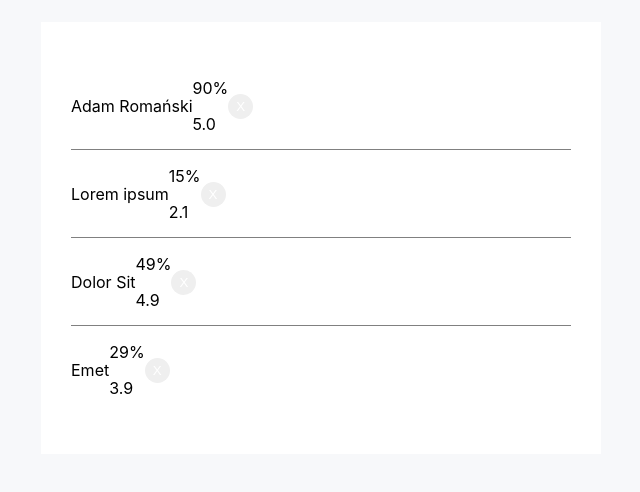
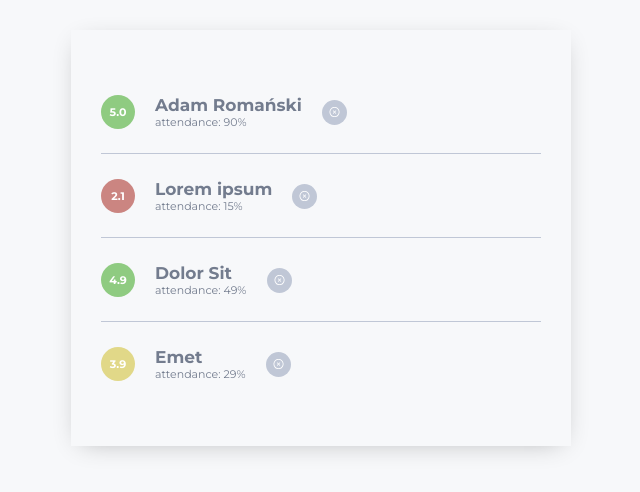
Before and after one commit to Niemir/StudyBuddy, a React app: page / in a window 1280 px wide. Shown: the part 162-654 px from the top of the page, without its empty margins (319-959 px from the left). Built offline with nearby package versions, Linux system fonts and the light colour scheme.

Commit message:
Add atomic design approach, styling whole UsersList compontent

```diff
--- a/public/index.html
+++ b/public/index.html
@@ -5,10 +5,9 @@
     <link rel="icon" href="%PUBLIC_URL%/favicon.ico" />
     <meta name="viewport" content="width=device-width, initial-scale=1" />
     <meta name="theme-color" content="#000000" />
-    <meta
-      name="description"
-      content="Web site created using create-react-app"
-    />
+    <link rel="preconnect" href="https://fonts.gstatic.com" />
+    <link href="https://fonts.googleapis.com/css2?family=Montserrat:wght@400;700&display=swap" rel="stylesheet" />
+    <meta name="description" content="Web site created using create-react-app" />
     <link rel="apple-touch-icon" href="%PUBLIC_URL%/logo192.png" />
     <!--
       manifest.json provides metadata used when your web app is installed on a
--- /dev/null
+++ b/src/assets/styles/globalStyle.js
@@ -0,0 +1,25 @@
+import { createGlobalStyle } from 'styled-components';
+
+export const GlobalStyle = createGlobalStyle`
+
+
+
+html{
+    box-sizing:border-box;
+
+}
+*,*::before,*::after{
+    box-sizing:inherit;
+    padding:0;
+    margin:0;
+}
+body{
+    font-family: 'Montserrat', sans-serif;
+
+}
+button,a {
+    /* font-family: 'Montserrat', sans-serif; */
+
+}
+
+`;
--- /dev/null
+++ b/src/assets/styles/theme.js
@@ -0,0 +1,17 @@
+export const theme = {
+  colors: {
+    white: '#FFFFFF',
+    lightGrey: '#F7F8FA',
+    grey: '#C0C7D6',
+    darkGrey: '#737C8E',
+    black: '#111111',
+    success: '#8FCB81',
+    error: '#CB8581',
+    warning: '#E1D888',
+  },
+  fontSize: {
+    l: '17px',
+    m: '12px',
+    s: '11px',
+  },
+};
--- a/src/compontents/UsersList/UsersList.js
+++ /dev/null
@@ -1,32 +0,0 @@
-import Reactcd from 'react';
-import { users } from 'data/users';
-
-import styled from 'styled-components';
-
-const Wrapper = styled.div`
-  width: 100%;
-  max-width: 500px;
-  background-color: white;
-  padding: 40px 30px;
-  box-shadow: 0 5px 15px -10px (0, 0, 0, 0.3);
-`;
-
-const StyledList = styled.ul`
-  margin: 0;
-  padding: 0;
-  list-style: none;
-`;
-
-import UsersListItem from 'compontents/UsersListItem/UsersListItem';
-
-const UsersList = () => (
-  <Wrapper>
-    <StyledList>
-      {users.map((userData) => (
-        <UsersListItem userData={userData} />
-      ))}
-    </StyledList>
-  </Wrapper>
-);
-
-export default UsersList;
--- a/src/compontents/UsersListItem/UsersListItem.js
+++ /dev/null
@@ -1,46 +0,0 @@
-import React from 'react';
-import PropTypes from 'prop-types';
-import styled from 'styled-components';
-
-const Wrapper = styled.li`
-  display: flex;
-  align-items: center;
-  position: relative;
-  &:not(:last-child)::after {
-    content: '';
-    position: absolute;
-    width: 100%;
-    height: 1px;
-    background-color: grey;
-    bottom: 0;
-  }
-`;
-const StyledButton = styled.button`
-  width: 25px;
-  height: 25px;
-  background-color: '#c0c7d6';
-  border-radius: 50%;
-  border: none;
-  color: white;
-`;
-
-const UsersListItem = ({ userData: { name, attendance, average = '0%' } }) => (
-  <Wrapper>
-    <div>{name}</div>
-    <div>
-      <p>{attendance}</p>
-      <p>{average}</p>
-    </div>
-    <StyledButton isSecondary>X</StyledButton>
-  </Wrapper>
-);
-
-UsersListItem.propTypes = {
-  userData: PropTypes.shape({
-    name: PropTypes.string.isRequired,
-    attendance: PropTypes.string,
-    average: PropTypes.string.isRequired,
-  }),
-};
-
-export default UsersListItem;
--- /dev/null
+++ b/src/compontents/atoms/Average/Average.js
@@ -0,0 +1,4 @@
+import React from 'react';
+import { Wrapper } from './Average.styles';
+
+export const Average = ({ average }) => <Wrapper average={average}>{average}</Wrapper>;
--- /dev/null
+++ b/src/compontents/atoms/Average/Average.styles.js
@@ -0,0 +1,28 @@
+import styled from 'styled-components';
+
+const calculateRating = (rating, theme) => {
+  const ratingNum = parseFloat(rating);
+  if (ratingNum >= 2.0 && ratingNum < 3.0) {
+    return theme.colors.error;
+  } else if (ratingNum >= 3.0 && ratingNum < 4.0) {
+    return theme.colors.warning;
+  } else if (ratingNum >= 4.0 && ratingNum <= 5.0) {
+    return theme.colors.success;
+  } else {
+    return theme.colors.black;
+  }
+};
+
+export const Wrapper = styled.div`
+  display: flex;
+  align-items: center;
+  justify-content: center;
+  font-size: ${({ theme }) => theme.fontSize.s};
+  font-weight: 700;
+  border-radius: 50%;
+  width: 34px;
+  height: 34px;
+  color: white;
+  background-color: ${({ theme }) => theme.colors.error};
+  background: ${({ average, theme }) => calculateRating(average, theme)};
+`;
--- /dev/null
+++ b/src/compontents/atoms/Button/Button.js
@@ -0,0 +1,13 @@
+import React from 'react';
+// import PropTypes from 'prop-types';
+
+import { ReactComponent as DeleteIcon } from 'assets/icons/delete-icon.svg';
+import { StyledButton } from './Button.styles';
+
+const Button = (props) => (
+  <StyledButton {...props}>
+    <DeleteIcon />
+  </StyledButton>
+);
+
+export default Button;
--- /dev/null
+++ b/src/compontents/atoms/Button/Button.styles.js
@@ -0,0 +1,19 @@
+import styled from 'styled-components';
+
+export const StyledButton = styled.button`
+  display: flex;
+  align-items: center;
+  justify-content: center;
+  width: 25px;
+  height: 25px;
+  background-color: ${({ theme }) => theme.colors.grey};
+  border-radius: 50%;
+  border: none;
+  color: white;
+
+  svg {
+    width: 100%;
+    height: 100%;
+    max-width: 11px;
+  }
+`;
--- /dev/null
+++ b/src/compontents/molecules/UsersListItem/UsersListItem.js
@@ -0,0 +1,29 @@
+import React from 'react';
+import PropTypes from 'prop-types';
+import Button from 'compontents/atoms/Button/Button';
+import { Wrapper, StyledInfo } from './UsersListItem.styles';
+import { Average } from 'compontents/atoms/Average/Average';
+
+const alertMe = (index) => alert(`Student numer ${index + 1}`);
+const UsersListItem = ({ id, userData: { name, attendance = '0%', average } }) => (
+  <Wrapper>
+    <Average average={average} />
+    <StyledInfo>
+      <h2>{name}</h2>
+      <div>
+        <p>attendance: {attendance}</p>
+      </div>
+    </StyledInfo>
+    <Button onClick={() => alertMe(id)} />
+  </Wrapper>
+);
+
+UsersListItem.propTypes = {
+  userData: PropTypes.shape({
+    name: PropTypes.string.isRequired,
+    attendance: PropTypes.string,
+    average: PropTypes.string.isRequired,
+  }),
+};
+
+export default UsersListItem;
--- /dev/null
+++ b/src/compontents/molecules/UsersListItem/UsersListItem.styles.js
@@ -0,0 +1,30 @@
+import styled from 'styled-components';
+
+export const Wrapper = styled.li`
+  display: flex;
+  align-items: center;
+  position: relative;
+
+  &:not(:last-child)::after {
+    content: '';
+    position: absolute;
+    width: 100%;
+    height: 1px;
+    background-color: ${({ theme }) => theme.colors.grey};
+    bottom: 0;
+  }
+`;
+
+export const StyledInfo = styled.div`
+  padding: 25px 20px;
+  h2 {
+    font-weight: bold;
+    color: ${({ theme }) => theme.colors.darkGrey};
+    font-size: ${({ theme }) => theme.fontSize.l};
+  }
+  p {
+    font-weight: 400;
+    color: ${({ theme }) => theme.colors.darkGrey};
+    font-size: ${({ theme }) => theme.fontSize.s};
+  }
+`;
--- /dev/null
+++ b/src/compontents/organisms/UsersList/UsersList.js
@@ -0,0 +1,18 @@
+import React from 'react';
+import { users } from 'data/users';
+
+import { Wrapper, StyledList } from './UsersList.styles';
+
+import UsersListItem from 'compontents/molecules/UsersListItem/UsersListItem';
+
+const UsersList = () => (
+  <Wrapper>
+    <StyledList>
+      {users.map((userData, index) => (
+        <UsersListItem key={userData.name} id={index} userData={userData} />
+      ))}
+    </StyledList>
+  </Wrapper>
+);
+
+export default UsersList;
--- /dev/null
+++ b/src/compontents/organisms/UsersList/UsersList.styles.js
@@ -0,0 +1,15 @@
+import styled from 'styled-components';
+
+export const Wrapper = styled.div`
+  width: 100%;
+  max-width: 500px;
+  background-color: ${({ theme }) => theme.colors.whtie};
+  padding: 40px 30px;
+  box-shadow: 0 5px 25px -10px rgba(0, 0, 0, 0.3);
+`;
+
+export const StyledList = styled.ul`
+  margin: 0;
+  padding: 0;
+  list-style: none;
+`;
--- a/src/views/Root.js
+++ b/src/views/Root.js
@@ -1,11 +1,11 @@
 import React from 'react';
-
-import UsersList from 'compontents/UsersList/UsersList';
-
-import styled from 'styled-components';
+import UsersList from 'compontents/organisms/UsersList/UsersList';
+import { GlobalStyle } from 'assets/styles/globalStyle';
+import styled, { ThemeProvider } from 'styled-components';
+import { theme } from 'assets/styles/theme';
 
 const Wrapper = styled.div`
-  background-color: #f7f8fa;
+  background-color: ${({ theme }) => theme.colors.lightGrey};
   display: flex;
   align-items: center;
   justify-content: center;
@@ -14,9 +14,12 @@ const Wrapper = styled.div`
 `;
 
 const Root = () => (
-  <Wrapper>
-    <UsersList />
-  </Wrapper>
+  <ThemeProvider theme={theme}>
+    <GlobalStyle />
+    <Wrapper>
+      <UsersList />
+    </Wrapper>
+  </ThemeProvider>
 );
 
 export default Root;
```
Also changed, not shown: src/assets/icons/delete-icon.svg (renamed from src/assets/delete-icon.svg), src/assets/logo.svg (deleted), 1 other file.
